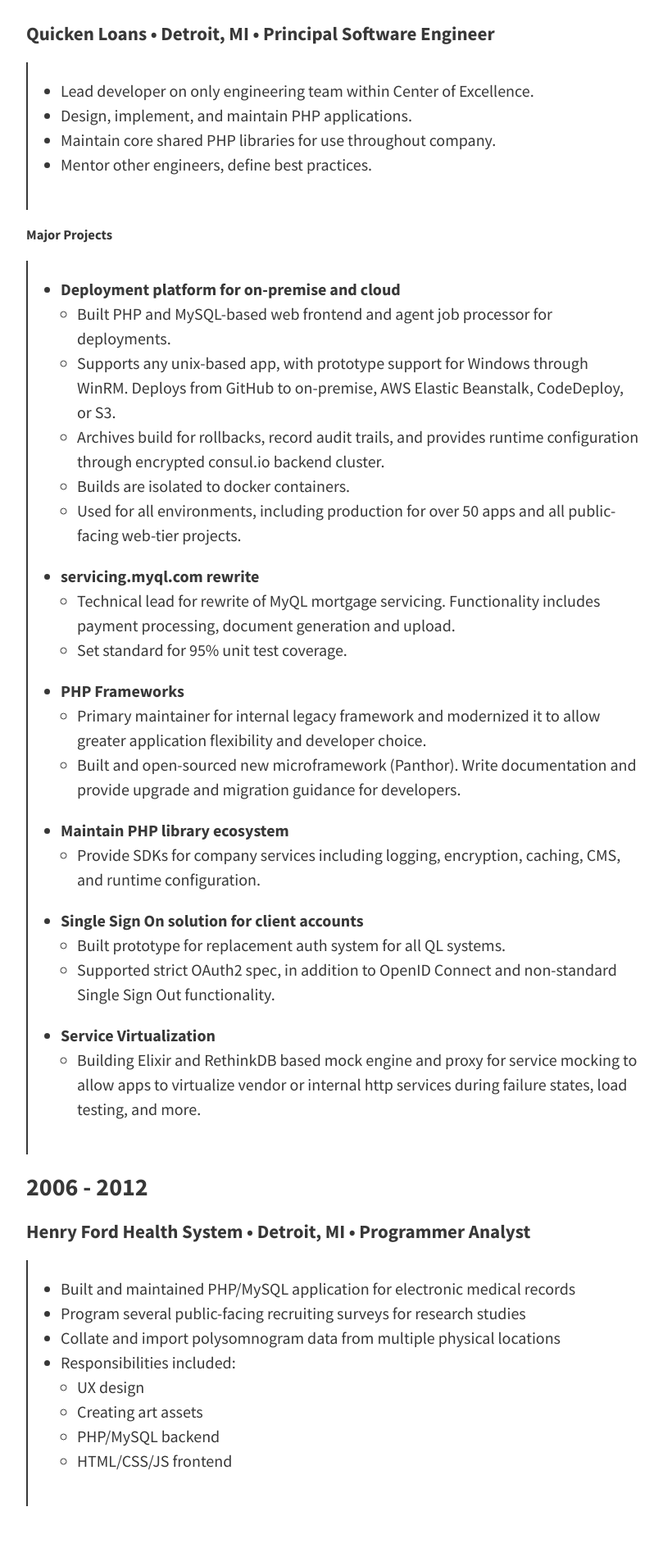
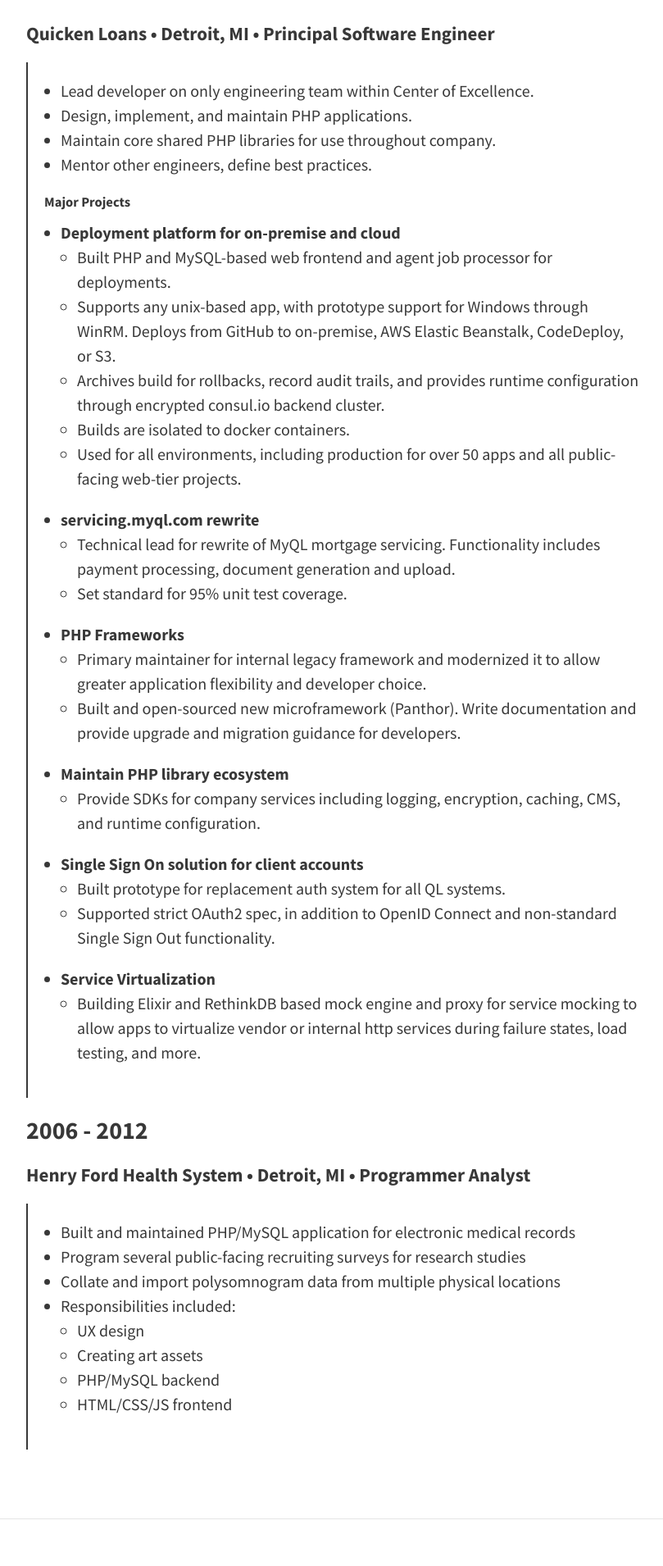
Before and after one commit to skluck/skluck.github.io, a Jekyll site: the page built from about.md, in a window 1280 px wide. Shown: the part 2815-4725 px from the top of the page at 82% size, without its empty margins (224-1033 px from the left). Built offline with Jekyll 4.4.1, drawn with Linux system fonts in a browser that asks for light colours; nearby versions of some CDN libraries.

```diff
--- a/about.md
+++ b/about.md
@@ -94,9 +94,9 @@ Elixir is pretty cool, I've spent a lot of time exploring and learning about its
 > - Design, implement, and maintain PHP applications.
 > - Maintain core shared PHP libraries for use throughout company.
 > - Mentor other engineers, define best practices.
-
-##### Major Projects
-
+>
+> ##### Major Projects
+>
 > - **Deployment platform for on-premise and cloud**
 >   - Built PHP and MySQL-based web frontend and agent job processor for deployments.
 >   - Supports any unix-based app, with prototype support for Windows through WinRM. Deploys from GitHub to on-premise, AWS Elastic Beanstalk, CodeDeploy, or S3.
```
